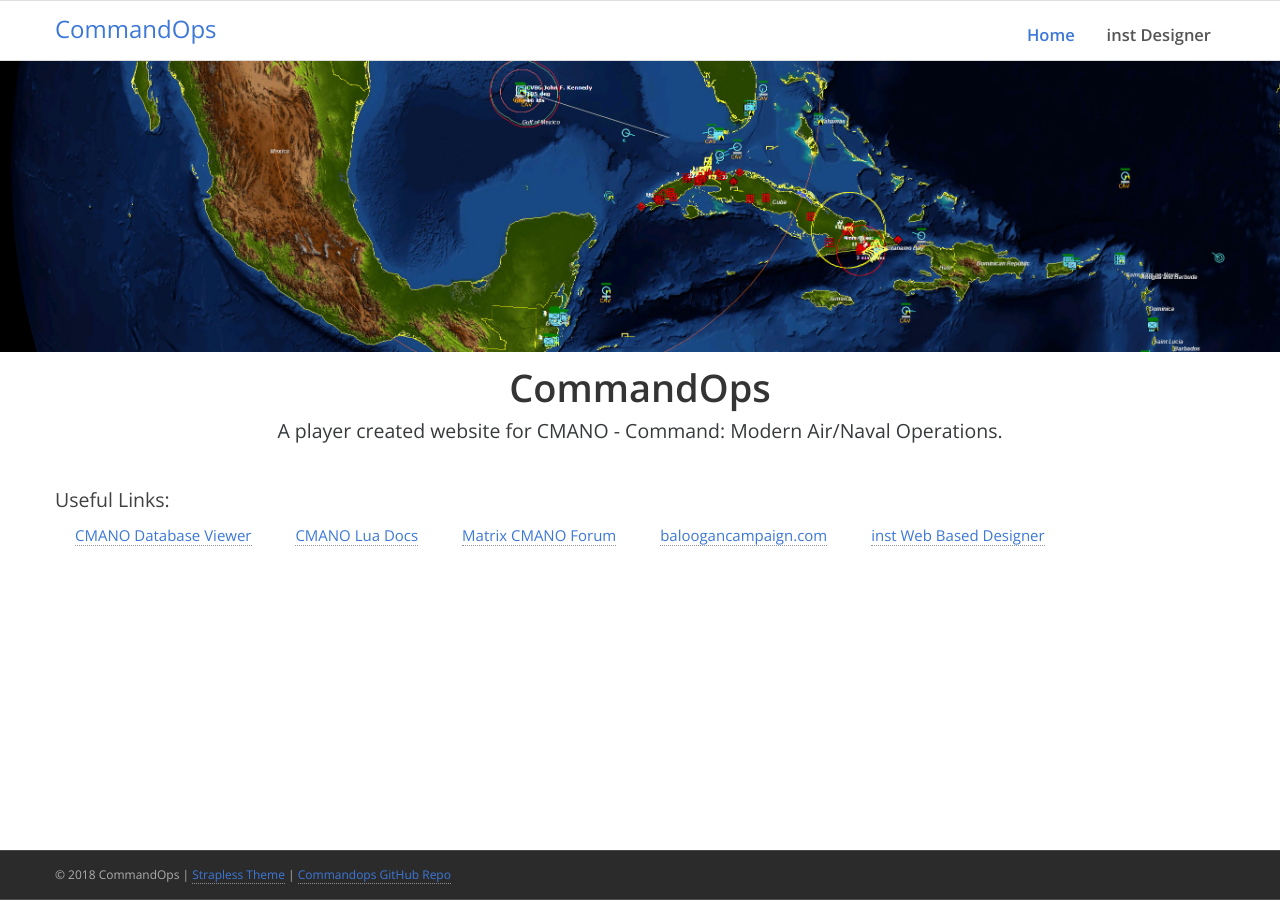
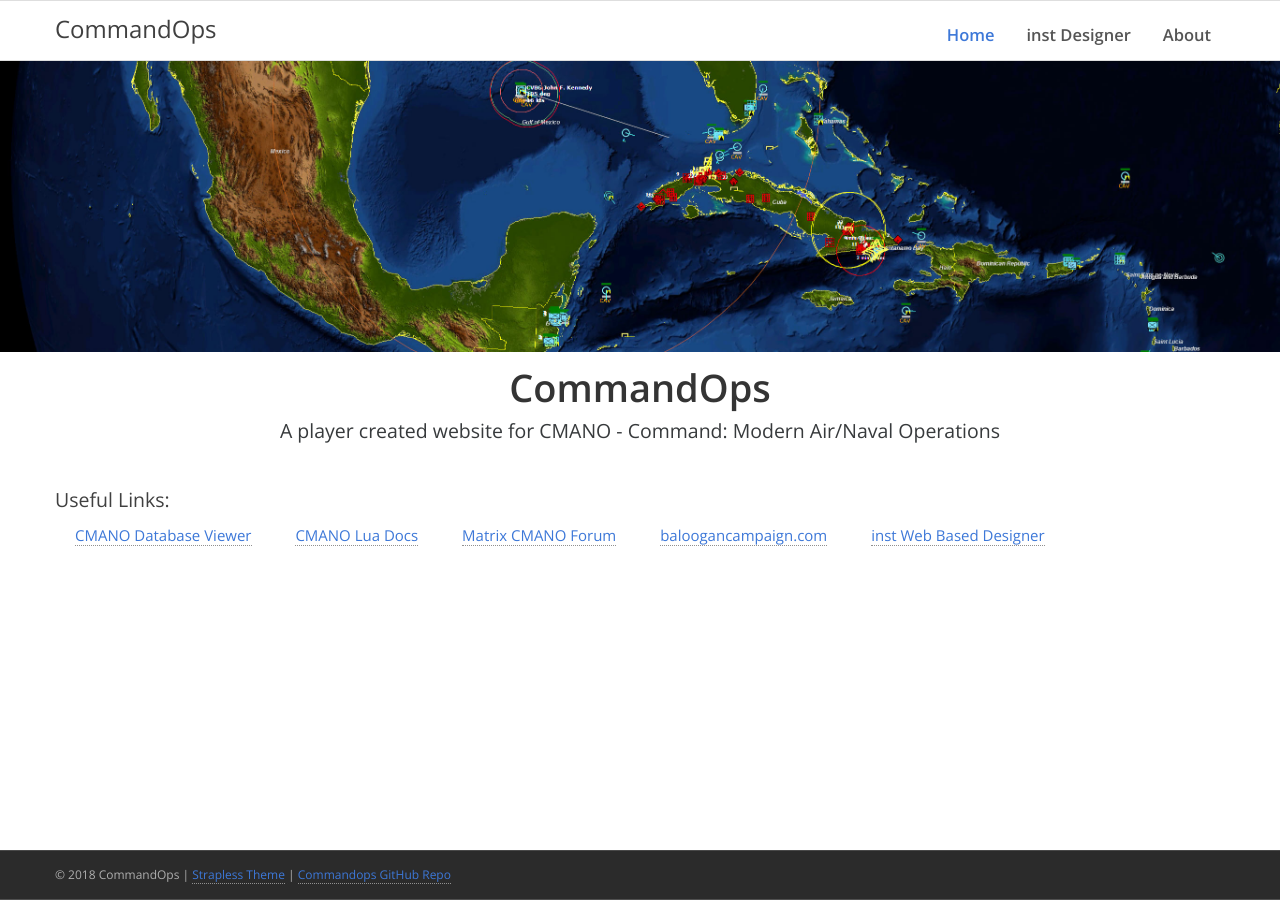
Before and after one commit to commandops/commandops.github.io, a Jekyll site: the page built from index.html, in a window 1280 px wide. Built offline with Jekyll 4.4.1, drawn with Linux system fonts in a browser that asks for light colours.

Commit message:
about page

```diff
--- a/_config.yml
+++ b/_config.yml
@@ -37,6 +37,8 @@
 main_nav:
   - title: "inst Designer"
     url: /inst-designer/
+  - title: "About"
+    url: /about/
 
 # on screens smaller than 600px, what nav do you want to show?
 # Home is not set by default, the logo works as home link so it could be skipped.
@@ -46,6 +48,8 @@
     url: /
   - title: "inst Designer"
     url: /inst-designer/
+  - title: "About"
+    url: /about/
 
 
 
--- a/_includes/breadcrumb.html
+++ b/_includes/breadcrumb.html
@@ -1,6 +1,6 @@
 <section class="section-breadcrumb">
 <div class="container">
-  <h1>{{ page.title }}</h1>
+  <h2>{{ page.title }}</h1>
   <p class="lead-crumb">{{page.description}}</p>
         </div>
 </section>
--- a/_sass/variables.scss
+++ b/_sass/variables.scss
@@ -10,8 +10,8 @@
 
 $heading-font-family: "open sans", arial, sans serif;
 $heading-default-color: #292929;
-$heading-h1-color: #3d78d8;
-$heading-h2-color: #4f74b1;
+$heading-h1-color: #404040;
+$heading-h2-color: #3d78d8;
 $heading-h3-color: #404040;
 
 $link-color: #3d78d8;
--- a/index.html
+++ b/index.html
@@ -7,7 +7,7 @@
 
   <img class="img-responsive-full" src="{{site.baseurl}}/assets/images/cmano-map.jpg" alt="CMANO map">
 <h1 class="text-center headline">CommandOps</h1>
-<p class="text-center lead">A player created website for CMANO - Command: Modern Air/Naval Operations.
+<p class="text-center lead">A player created website for CMANO - Command: Modern Air/Naval Operations
 </p>
 
 
```
Also changed, not shown: about.md (added, +14 -0 lines), inst-designer.html (renamed from inst-designer/inst-designer.html).
